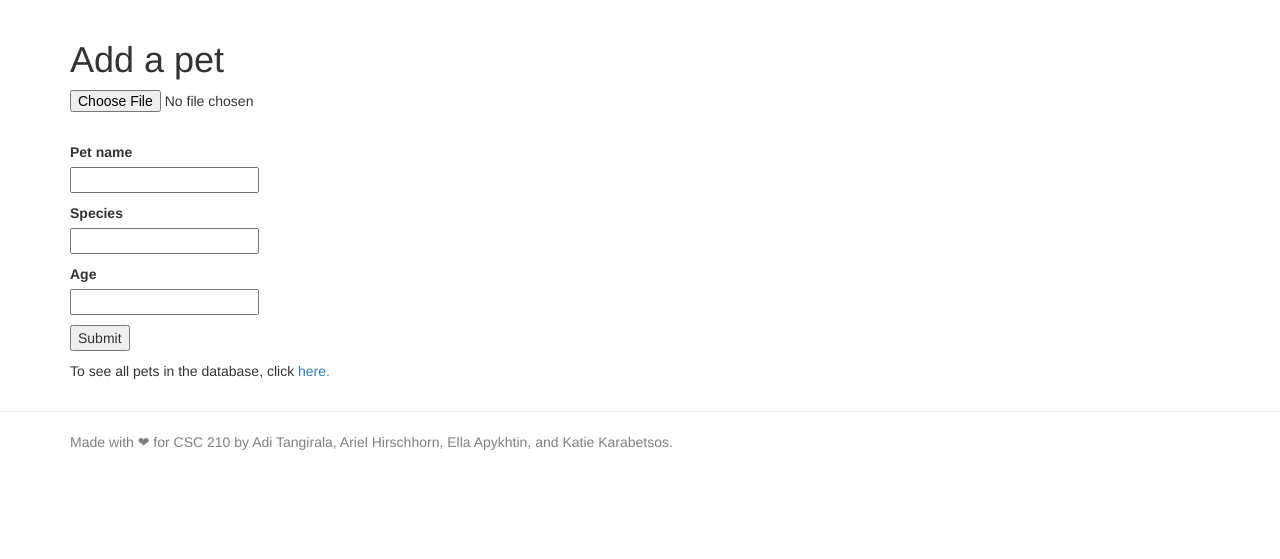
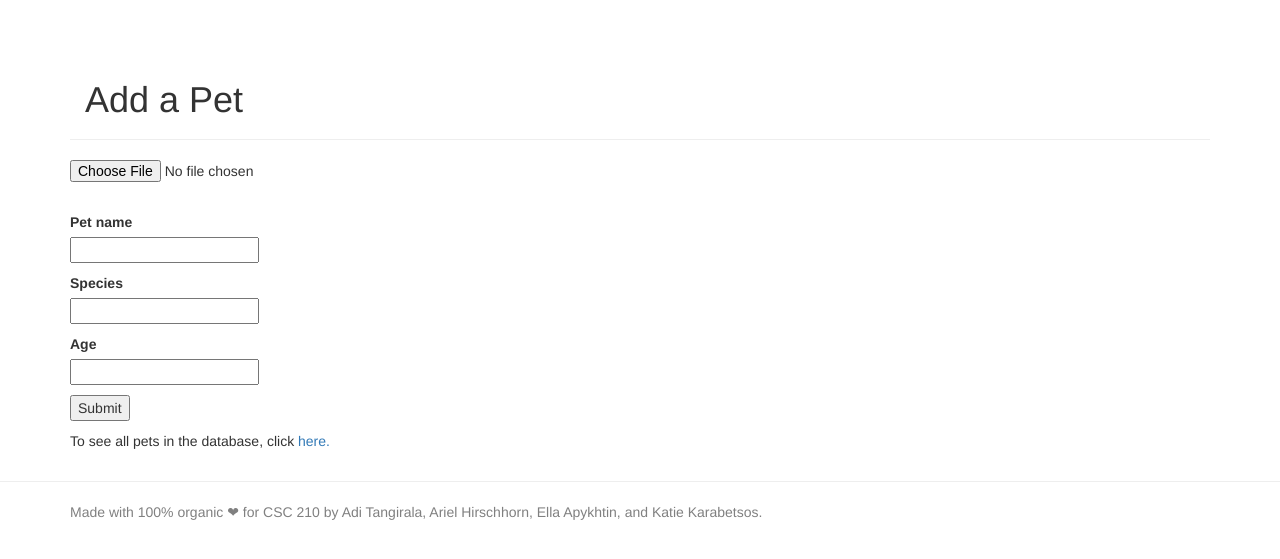
Before and after one commit to arielhirschhorn/netpets, a Flask app: page /addPet in a window 1280 px wide. Shown: the part 52-611 px from the top of the page. Run offline with Flask 2, Linux system fonts and the light colour scheme; some libraries are stand-ins or nearby versions.

```diff
--- a/templates/addPet.html
+++ b/templates/addPet.html
@@ -1,17 +1,16 @@
 {% extends "base.html" %}
 {% import "bootstrap/wtf.html" as wtf %}
-
-{% block title %}Flasky{% endblock %}
 
 {% block page_content %}
 
 <!doctype html>
 <html>
-<head>
-    <title>NetPets - add a pet!</title>
-</head>
+<div class="page-header">
+	<div class="container">
+		<h1>Add a Pet</h1>
+	</div>
+</div>
 <body>
-    <h1> Add a pet</h1>
     <form method="POST" name="form" action="" enctype="multipart/form-data">
       <p><input type="file" name="file"></p>
 
--- a/templates/base.html
+++ b/templates/base.html
@@ -96,7 +96,7 @@
         <footer>
             <hr class="solid" style="color: rgb(0, 0, 0);">
             <div class="container" style="color: gray;">
-                <p>Made with ❤ for CSC 210 by Adi Tangirala, Ariel Hirschhorn, Ella Apykhtin, and Katie Karabetsos.</p>
+                <p>Made with 100% organic ❤ for CSC 210 by Adi Tangirala, Ariel Hirschhorn, Ella Apykhtin, and Katie Karabetsos.</p>
             </div>
         </footer>
 
```
Also changed, not shown: pets.db.
